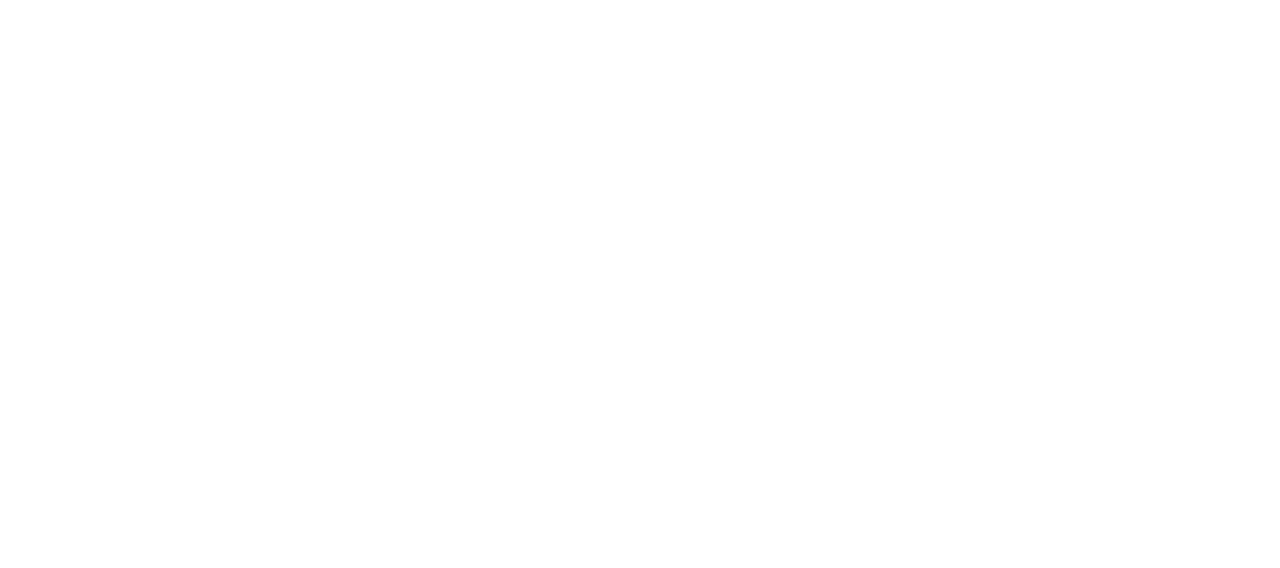
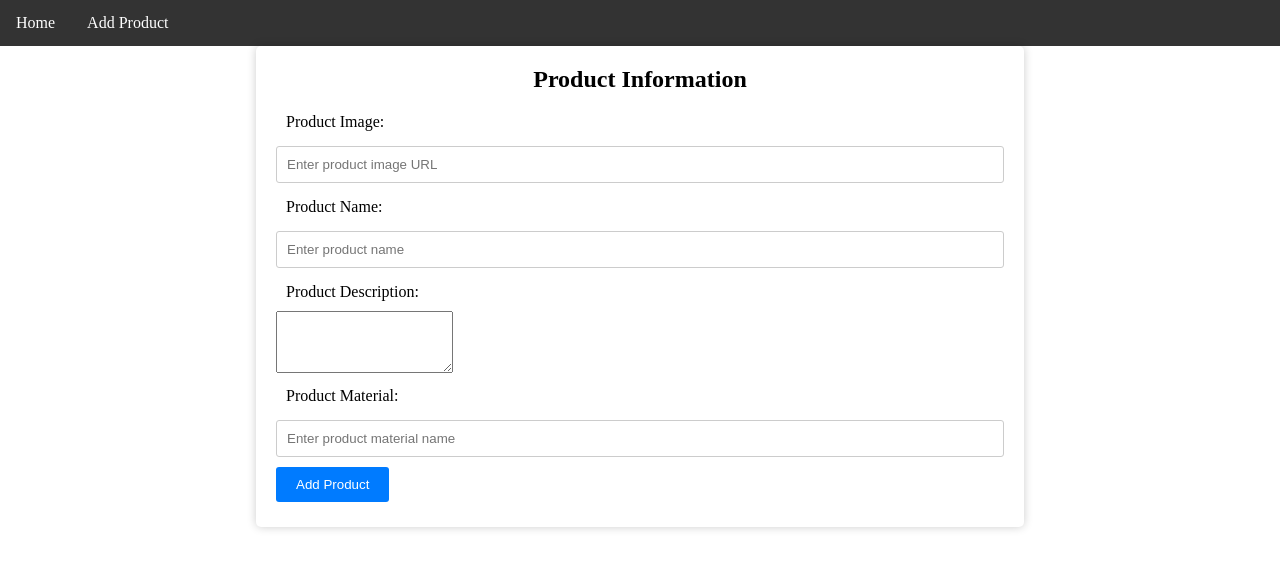
Before and after one commit to bikramgiri/Product_Management_System, a React (Vite) app: page /addProduct in a window 1280 px wide. Before the commit this address had no page. Shown: the top 568 px of the page. Built offline with nearby package versions, Linux system fonts and the light colour scheme.

Commit message:
learn createProduct

```diff
--- a/src/App.jsx
+++ b/src/App.jsx
@@ -2,6 +2,7 @@
 import './App.css'
 import {BrowserRouter,Routes,Route} from 'react-router-dom'
 import Home from './pages/Home'
+import AddProduct from './pages/AddProduct/AddProduct'
 
 
 function App() {
@@ -10,6 +11,7 @@
     <BrowserRouter>
       <Routes>
         <Route path="/" element={<Home />} />
+        <Route path="/addProduct" element={<AddProduct />} />
       </Routes>
     </BrowserRouter>
   )
--- a/src/components/Navbar/Navbar.css
+++ b/src/components/Navbar/Navbar.css
@@ -1,4 +1,4 @@
-* {
+/* * {
       margin: 0;
       padding: 0;
       box-sizing: border-box;
@@ -100,4 +100,34 @@
       .nav-links li {
           margin: 16px 0;
       }
-  }
+  } */
+
+/* Day 6 24:37 */
+
+* {
+    margin: 0;
+    padding: 0;
+    box-sizing: border-box;
+}
+
+.navbar {
+    background-color: #333;
+    overflow: hidden;
+}
+
+.navbar a {
+    float: left;
+    display: block;
+    color: white;
+    text-align: center;
+    padding: 14px 16px;
+    text-decoration: none;
+}
+
+@media screen and (max-width: 600px) {
+    .navbar a {
+        float: none;
+        display: block;
+        text-align: left;
+   }
+}
--- a/src/components/Navbar/Navbar.jsx
+++ b/src/components/Navbar/Navbar.jsx
@@ -1,27 +1,47 @@
+
+// import './Navbar.css';
+
+// const Navbar = () => {
+//   return (
+//       <nav>
+//       <div className="nav-container">
+//           <a href="#" className="logo">Logo</a>
+
+//           <ul className="nav-links">
+//               <li><a href="#">Home</a></li>
+//               <li><a href="#">Add Blog</a></li>
+//           </ul>
+
+//           <button className="hamburger" aria-label="Mobile Menu">
+//                 <span className="bar"></span>
+//                 <span className="bar"></span>
+//                 <span className="bar"></span>
+//             </button>
+
+//       </div>
+//   </nav>
+//   )
+// }
+
+// export default Navbar
+
+
+
+
+// day 7 7:40
+
+import { Link } from 'react-router-dom';
 import './Navbar.css';
 
 const Navbar = () => {
+  // const navigate = useNavigate()
   return (
-      <nav>
-      <div className="nav-container">
-          <a href="#" className="logo">Logo</a>
-
-          <ul className="nav-links">
-              <li><a href="#">Home</a></li>
-              <li><a href="#">About</a></li>
-              <li><a href="#">Services</a></li>
-              <li><a href="#">Portfolio</a></li>
-              <li><a href="#">Contact</a></li>
-          </ul>
-
-          <button className="hamburger" aria-label="Mobile Menu">
-                <span className="bar"></span>
-                <span className="bar"></span>
-                <span className="bar"></span>
-            </button>
-
-      </div>
-  </nav>
+  <div className="navbar">
+  <Link to="/">Home</Link>
+  {/* <a href="/addProduct">Add Product</a>  */}
+  <Link to="/addProduct">Add Product</Link>
+  {/* <button onClick={()=>navigate('/addProduct')}>Add Product</button> */}
+ </div>
   )
 }
 
--- /dev/null
+++ b/src/pages/AddProduct/AddProduct.css
@@ -0,0 +1,41 @@
+#product-form {
+  width: 60%;
+  margin: 0 auto;
+  padding: 20px;
+  border-radius: 5px;
+  background-color: #fff;
+  box-shadow: 0 0 10px rgba(0, 0, 0, 0.2);
+}
+
+/* add */
+#product-form h2 {
+  text-align: center;
+  margin-bottom: 20px;
+}
+
+#product-form label {
+  display: block;
+  margin: 10px;
+}
+
+#product-form input {
+  width: 100%;
+  padding: 10px;
+  margin: 5px 0;
+  border-radius: 3px;
+  border: 1px solid #ccc;
+}
+
+#product-form button {
+  padding: 10px 20px;
+  margin: 5px 0;
+  border-radius: 3px;
+  border: none;
+  background-color: #007bff;
+  color: #fff;
+  cursor: pointer;
+}
+
+#product-form button:hover {
+  background-color: #0056b3;
+}
--- /dev/null
+++ b/src/pages/AddProduct/AddProduct.jsx
@@ -0,0 +1,153 @@
+import { useState } from "react"
+import Navbar from "../../components/Navbar/Navbar"
+import './AddProduct.css'
+import axios from "axios"
+import { useNavigate } from "react-router-dom"
+
+const AddProduct = () => {
+  const navigate = useNavigate()
+  // First Appraoch
+  // const [productImage,setProductImage] = useState("")
+  // const [productName,setProductName] = useState("")
+  // const [productDescription,setProductDescription] = useState("")
+  // const [productMaterial,setProductMaterial] = useState("")
+
+  // const addProduct = async (e) => {
+  //   e.preventDefault()
+  //   const response = await axios.post("https://67a13af45bcfff4fabe1ff80.mockapi.io/products",{
+  //     productImage: productImage,
+  //     productName: productName,
+  //     productDescription: productDescription,
+  //     productMaterial: productMaterial
+  //   })
+  //   console.log(response)
+  // }
+
+
+  // // Second Approach
+  // const addProduct = async (e)=>{
+  //   e.preventDefault() // Prevents page from refreshing
+  //   const formData = new FormData(e.currentTarget); // {}   FormData object
+
+  //   const data = Object.fromEntries(formData) // {}  Convert FormData object to JSON
+  //   const response = await axios.post("https://67a13af45bcfff4fabe1ff80.mockapi.io/products",data)
+  //   console.log(response)
+  // }
+
+
+  // Third Approach
+  const [data,setData] = useState({
+    productImage: "",
+    productName: "",
+    productDescription: "",
+    productMaterial: ""
+  })
+
+  // const data = {
+  //   productImage: "hello",
+  //   productName: "",
+  //   productDescription: "",
+  //   productMaterial: ""
+  // }
+
+  // data = {
+  //   productImage: "hello",
+  //   productName: "this is a product",
+  //   productDescription: "",
+  //   productMaterial: ""
+  // }
+
+  // data = {
+  //   productImage: "hello",
+  //   productName: "this is a product",
+  //   productDescription: "this is a product description",
+  //   productMaterial: ""
+  // }
+
+  // data = {
+  //   productImage: "hello",
+  //   productName: "this is a product",
+  //   productDescription: "this is a product description",
+  //   productMaterial: "this is a product material"
+  // }
+
+  const handleChange = (e)=>{
+    const {name,value} = e.target
+    setData({
+      ...data,  // Spread operator
+      [name]: value  // Dynamically assign value to key
+    })
+    console.log(data)
+  }
+
+  const addProduct = async (e)=>{
+    e.preventDefault() // Prevents page from refreshing
+    const response = await axios.post("https://67a13af45bcfff4fabe1ff80.mockapi.io/products",data)
+    if(response.status === 201){
+      navigate("/")
+    }else{
+      alert("Something went wrong. Try again later")
+    }
+  }
+
+  return (
+    <>
+    <Navbar />
+    <div id="product-form">
+      <h2>Product Information</h2>
+      <form onSubmit={addProduct}>
+        {/* first approach */}
+
+            {/* <label htmlFor="productImage">Product Image:</label>
+            <input type="text" id="productImage" name="productImage" placeholder="Enter product image URL" onChange={(e)=>setProductImage(e.target.value)} />
+
+            <label htmlFor="productName">Product Name:</label>
+            <input type="text" id="productName" name="productName" placeholder="Enter product name" onChange={(e)=>setProductName(e.target.value)} />
+
+            <label htmlFor="productDescription">Product Description:</label>
+            <textarea id="productDescription" name="productDescription" rows="4"onChange={(e)=>setProductDescription(e.target.value)} ></textarea>
+
+            <label htmlFor="productMaterial">Product Material:</label>
+            <input type="text" id="productMaterial" name="productMaterial" placeholder="Enter product material name" onChange={(e)=>setProductMaterial(e.target.value)} /> */}
+
+
+
+{/* Second Approach */}
+
+            {/* <label htmlFor="productImage">Product Image:</label>
+            <input type="text" id="productImage" name="productImage" placeholder="Enter product image URL"  />
+
+            <label htmlFor="productName">Product Name:</label>
+            <input type="text" id="productName" name="productName" placeholder="Enter product name"  />
+
+            <label htmlFor="productDescription">Product Description:</label>
+            <textarea id="productDescription" name="productDescription" rows="4" ></textarea>
+
+            <label htmlFor="productMaterial">Product Material:</label>
+            <input type="text" id="productMaterial" name="productMaterial" placeholder="Enter product material name"  /> */}
+
+
+{/* Third Approach */}
+
+           <label htmlFor="productImage">Product Image:</label>
+            <input type="text" id="productImage" name="productImage" placeholder="Enter product image URL" onChange={handleChange} />
+
+            <label htmlFor="productName">Product Name:</label>
+            <input type="text" id="productName" name="productName" placeholder="Enter product name" onChange={handleChange} />
+
+            <label htmlFor="productDescription">Product Description:</label>
+            <textarea id="productDescription" name="productDescription" rows="4" onChange={handleChange} ></textarea>
+
+            <label htmlFor="productMaterial">Product Material:</label>
+            <input type="text" id="productMaterial" name="productMaterial" placeholder="Enter product material name" onChange={handleChange}  />
+
+
+
+            <button type="submit">Add Product</button>
+      </form>
+      </div>
+    </>
+  )
+}
+
+export default AddProduct
--- a/src/pages/Home.css
+++ b/src/pages/Home.css
@@ -1,4 +1,4 @@
-/* css: 21:10 */
+/* css: day 7 21:10/6:30 */
 
 /* * {
       margin: 0;
@@ -15,14 +15,27 @@
       background-color: #f4f4f9;
   }
    */
+
+.card-container {
+      display: flex;
+      justify-content: space-around;
+      flex-wrap: wrap;
+  }
+
 .card {
       width: 300px;
-      background-color: #fff;
+      /* background-color: #fff; */
       border-radius: 5px;
       border: 1px solid #ccc;
       padding: 10px;
-      margin-top: 80px;
-      margin-left: 10px;
+      margin-top: 20px;
+      margin-bottom: 20px;
+      margin-left: 8px;
+      margin-right: 8px;
+      /* margin-top: 90px;
+      margin-left: 5px;
+      margin-right: 5px;
+      margin-bottom: -65px; */
       /* overflow: hidden; */
       /* box-shadow: 0 4px 8px rgba(0, 0, 0, 0.1); */
       box-shadow: 0 2px 4px rgba(0, 0, 0, 0.1);
@@ -33,20 +46,20 @@
       transform: scale(1.05);
   }
 
-.card-img {
+.card img {
       width: 100%;
-      height: auto;
+      height: 170px;
       display: block;
       border-radius: 5px;
   }
 
-.card-content {
+/* .card-content {
       padding: 16px;
-  }
+  } */
 
 .product-name {
       font-size: 1.2rem;
-      color: #333;
+      /* color: #333; */
       /* margin-bottom: 8px; */
       margin: 10px 0;
   }
--- a/src/pages/Home.jsx
+++ b/src/pages/Home.jsx
@@ -17,6 +17,7 @@
   return (
       <>
       <Navbar />
+      <div className="card-container">
       {
         products.map((product)=>{
           return (
@@ -29,6 +30,7 @@
           )
         })
       }
+      </div>
 
 
 
```
